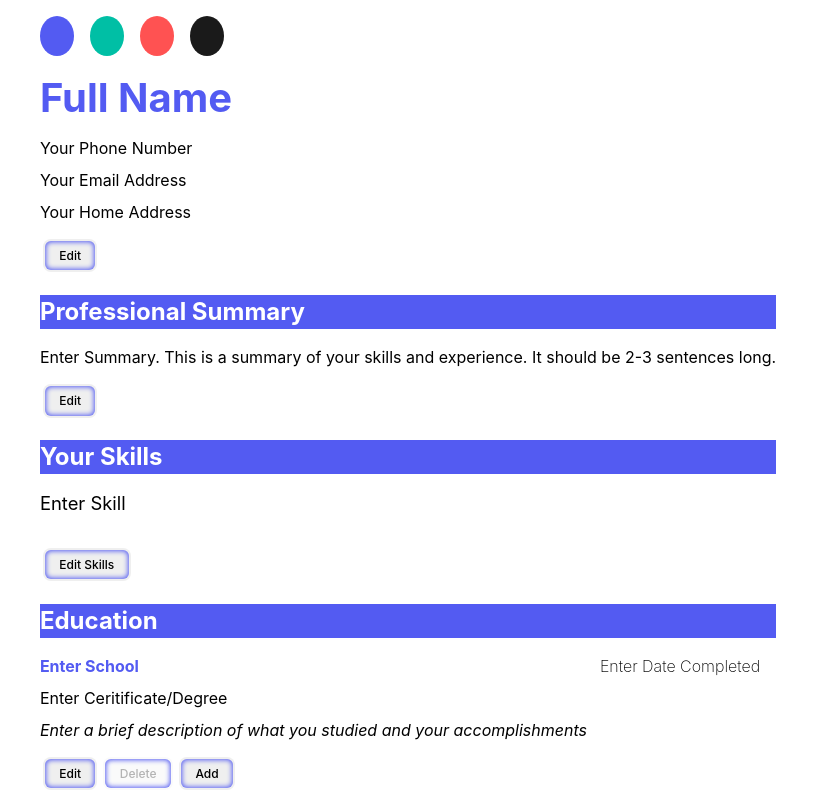
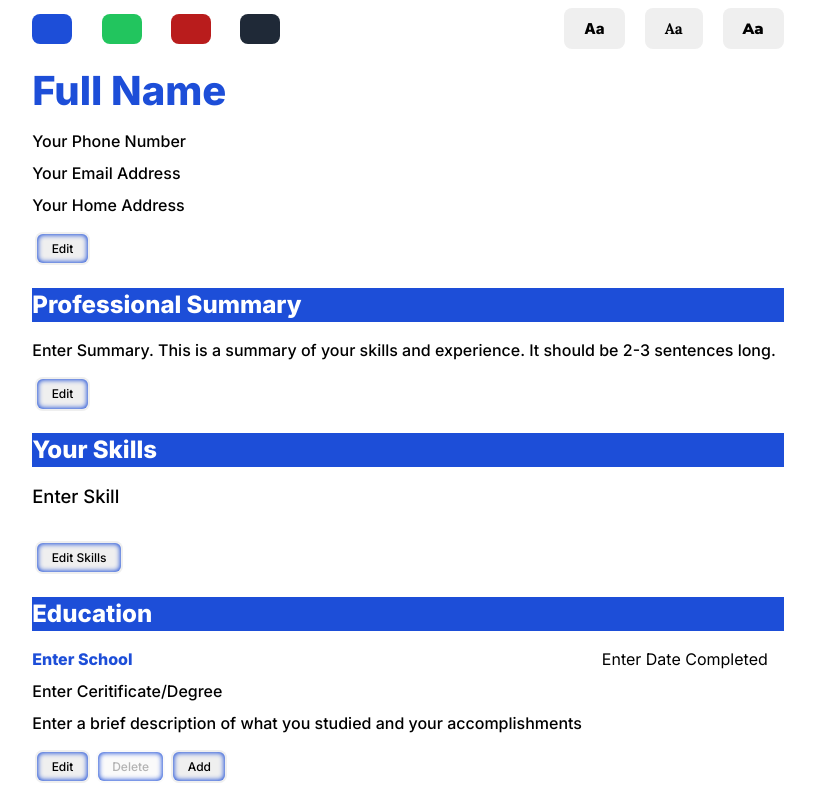
Before and after one commit to GrandeMan/CV-application, a React (Vite) app in the folder cv-app/: page / in a window 1280 px wide. Shown: the top 800 px of the page, without its empty margins (248-1063 px from the left). Built offline with nearby package versions, Linux system fonts and the light colour scheme.

Commit message:
Add font choices and alter colors

```diff
--- a/cv-app/src/App.jsx
+++ b/cv-app/src/App.jsx
@@ -2,14 +2,25 @@ import { useState, useEffect, useMemo } from "react";
 import "./index.css";
 
 function Themes() {
-	const [theme, setTheme] = useState(localStorage.getItem("theme") || "primary");
+	const [theme, setTheme] = useState(
+		localStorage.getItem("theme") || "primary"
+	);
+	const [font, setFont] = useState(localStorage.getItem("font") || "font1"); // Initialize the selected font state
 
 	const themeColors = useMemo(() => {
 		return {
-			primary: "#535bf2",
-			green: "#00bfa5",
-			red: "#ff5252",
-			black: "#1a1a1a",
+			primary: "#1d4ed8",
+			green: "#22c55e",
+			red: "#b91c1c",
+			black: "#1f2937",
+		};
+	}, []);
+
+	const fonts = useMemo(() => {
+		return {
+			font1: "'Inter', system-ui, Avenir, sans-serif",
+			font2: "'Lora','Times New Roman', Times, system-ui, serif",
+			font3: "'Montserrat', system-ui, Avenir, sans-serif",
 		};
 	}, []);
 
@@ -18,14 +29,21 @@ function Themes() {
 			"--color-primary",
 			themeColors[theme]
 		);
-	}, [theme, themeColors]);
+		document.documentElement.style.setProperty("--font-1", fonts[font]); // Update the font based on the selected font state
+	}, [theme, themeColors, font, fonts]);
 
 	const changeTheme = (newTheme) => {
 		setTheme(newTheme);
 		localStorage.setItem("theme", newTheme);
 	};
 
+	const changeFont = (newFont) => {
+		setFont(newFont);
+		localStorage.setItem("font", newFont);
+	};
+
 	return (
+		<div className="theme-container">
 			<div className="theme-buttons">
 				{Object.keys(themeColors).map((themeName) => (
 					<button
@@ -33,9 +51,21 @@ function Themes() {
 						className={`theme-button theme-${themeName}`}
 						onClick={() => changeTheme(themeName)}
 						style={{ backgroundColor: themeColors[themeName] }}
+					></button>
+				))}
+			</div>
+			<div className="font-buttons">
+				{Object.keys(fonts).map((fontName) => (
+					<button
+						key={fontName}
+						className={`font-button font-${fontName}`}
+						onClick={() => changeFont(fontName)}
+						style={{ fontFamily: fonts[fontName] }}
 					>
+						<b>Aa</b>
 					</button>
 				))}
+			</div>
 		</div>
 	);
 }
--- a/cv-app/src/index.css
+++ b/cv-app/src/index.css
@@ -1,12 +1,19 @@
+@import url('https://fonts.googleapis.com/css2?family=Inter:wght@400;500;800&display=swap');
+@import url('https://fonts.googleapis.com/css2?family=Lora:ital,wght@0,400;0,500;0,700;1,400;1,500;1,700&display=swap');
+@import url('https://fonts.googleapis.com/css2?family=Montserrat:ital,wght@0,400;0,500;0,800;1,400;1,500;1,800&display=swap');
+
 :root {
   --color-primary: #535bf2;
+  --font-1: 'Inter', system-ui, Avenir, sans-serif;
+  --font-2: 'Lora','Times New Roman', Times, system-ui, serif;
+  --font-3: 'Montserrat', system-ui, Avenir, sans-serif;
 
   /* position: absolute; */
   width: 100%;
   padding: 0 1rem;
-  font-family: Inter, system-ui, Avenir, Helvetica, Arial, sans-serif;
+  font-family: var(--font-1);
   line-height: 1;
-  font-weight: 400;
+  font-weight: 500;
 
   color-scheme: light dark;
   color: rgba(255, 255, 255, 0.87);
@@ -53,6 +60,10 @@ h2 {
   color: white;
   background-color: var(--color-primary);
   padding: 5px 0;
+}
+
+.summary:first-child {
+  margin-right: .5rem;
 }
 
 .summary, .list, .education {
@@ -144,19 +155,35 @@ textarea {
 }
 
 .theme-buttons {
-  width: 25%;
+  width: 33%;
   display: flex;
   justify-content: space-between;
+  align-items: center;
   gap: 1em;
-  margin-top: 1em;
 }
 
 .theme-button {
-  height: 40px;
   width: 40px;
-  border-radius: 50%;
-  border: 1px solid transparent;
+  height: 30px;
+}
 
+.theme-container{
+  display: flex;
+  justify-content: space-between;
+  align-items: center;
+  margin: .5em 0;
+}
+
+.font-buttons{
+  display: flex;
+  justify-content: space-between;
+  font-size: 1.25em;
+  gap: 1em;
+}
+
+.font-botton {
+  color: white;
+  background-color: var(--color-primary);
 }
 
 .print {
@@ -241,7 +268,12 @@ li {
   }
   @page {
     size: A4;
-    margin: 0 0.5in;
+    margin: 0.25in auto;
   }
-
+  .theme-container{
+    display: none;
+  }
+  header, footer {
+    display: none;
+  }
 }
```
Lines whose indentation alone changed are shown as unchanged.
